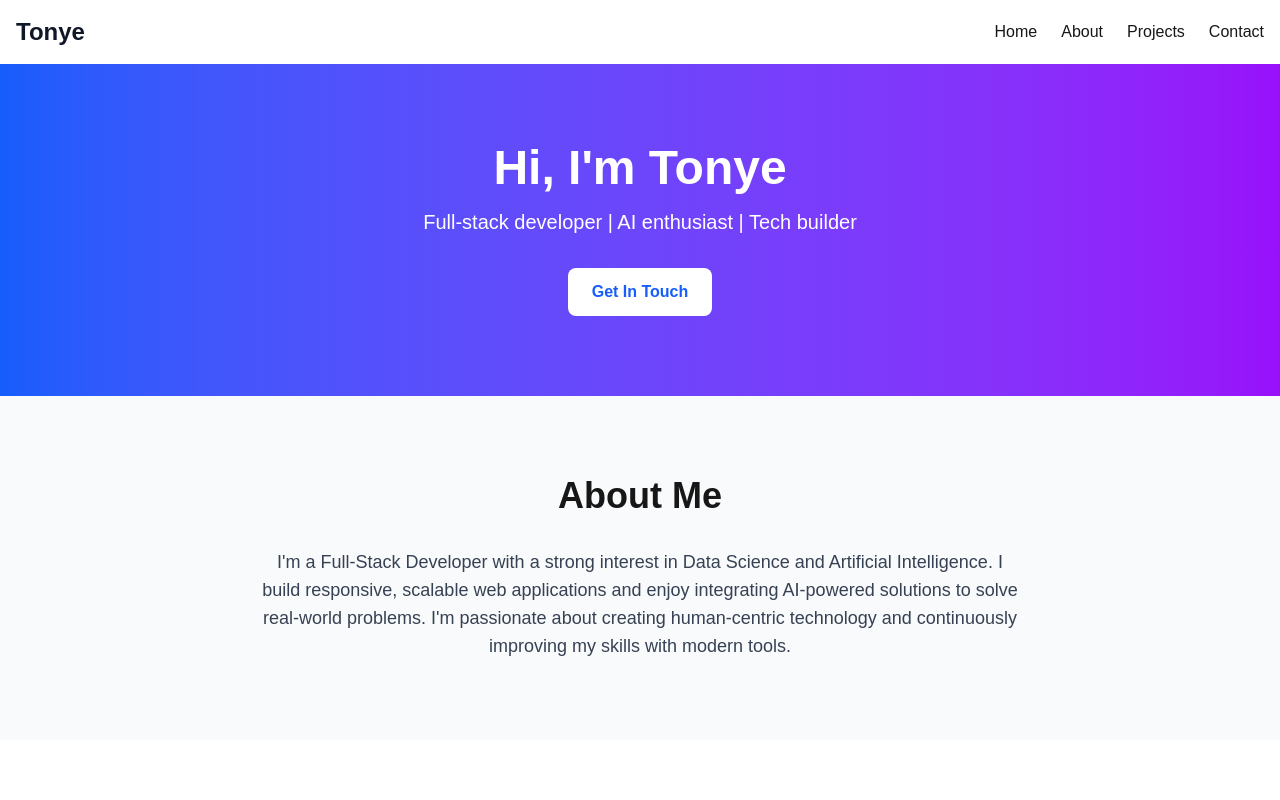
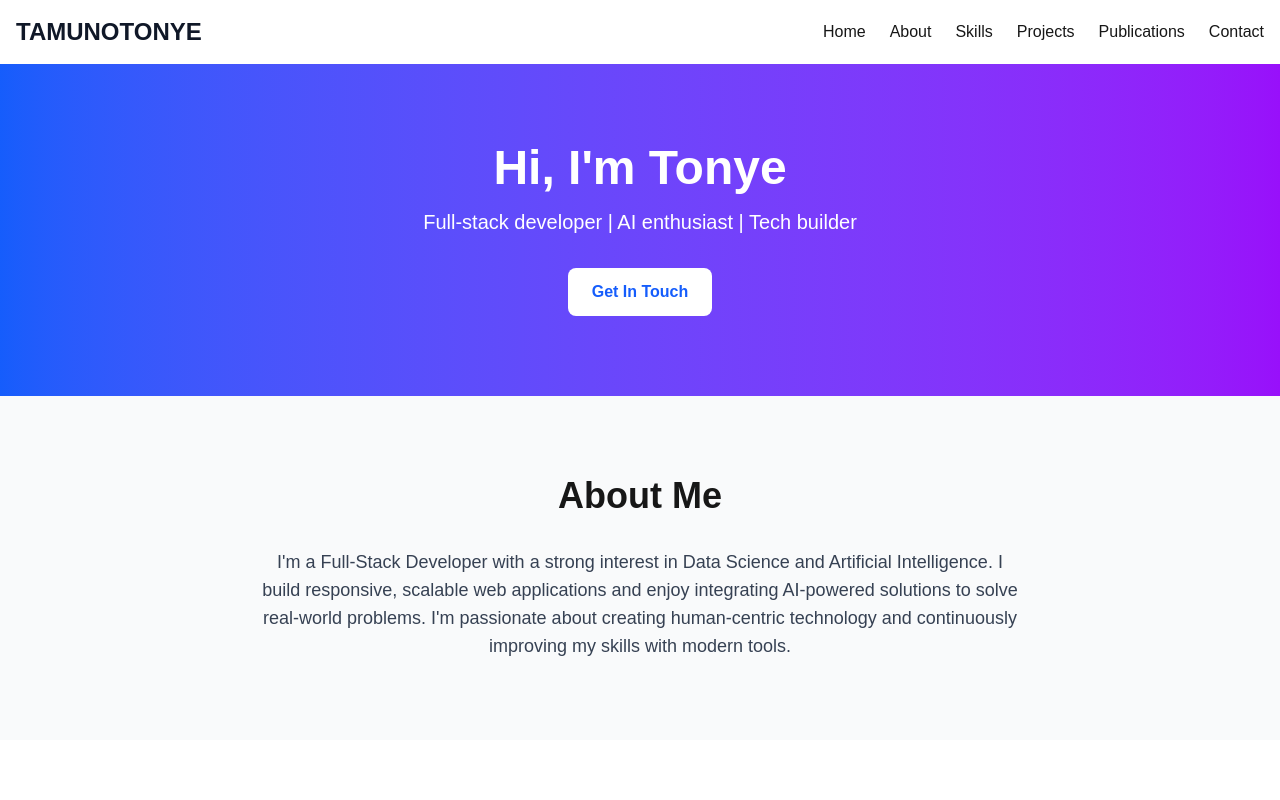
Before and after one commit to Jiggy40-cpu/tonye-portfolio, a Next.js app: page / in a window 1280 px wide. Shown: the top 800 px of the page. Built offline with nearby package versions, Linux system fonts and the light colour scheme.

Commit message:
changes to heade

```diff
--- a/components/Header.jsx
+++ b/components/Header.jsx
@@ -3,11 +3,13 @@
   return (
     <header className="bg-white shadow">
       <nav className="max-w-7xl mx-auto px-4 py-4 flex justify-between items-center">
-        <h1 className="text-2xl font-bold text-gray-900">Tonye</h1>
+        <h1 className="text-2xl font-bold text-gray-900">TAMUNOTONYE</h1>
         <ul className="flex gap-6">
           <li><a href="#home" className="hover:text-blue-600">Home</a></li>
           <li><a href="#about" className="hover:text-blue-600">About</a></li>
+          <li><a href="#about" className="hover:text-blue-600">Skills</a></li>
           <li><a href="#projects" className="hover:text-blue-600">Projects</a></li>
+          <li><a href="#about" className="hover:text-blue-600">Publications</a></li>
           <li><a href="#contact" className="hover:text-blue-600">Contact</a></li>
         </ul>
       </nav>
```
